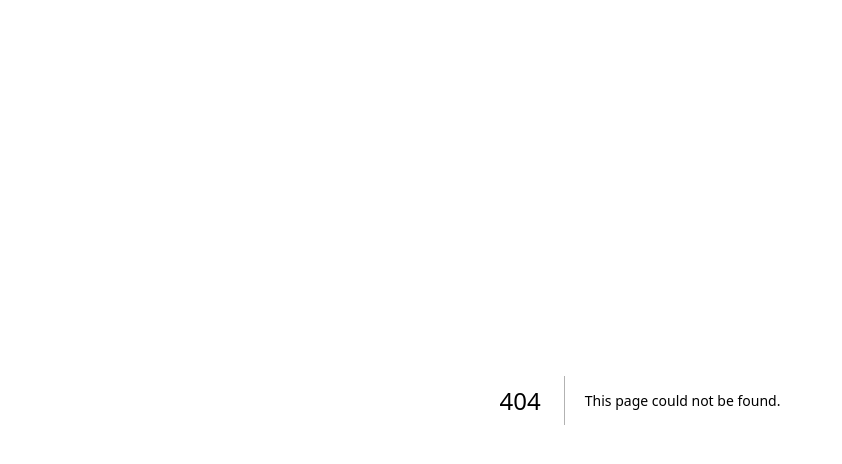
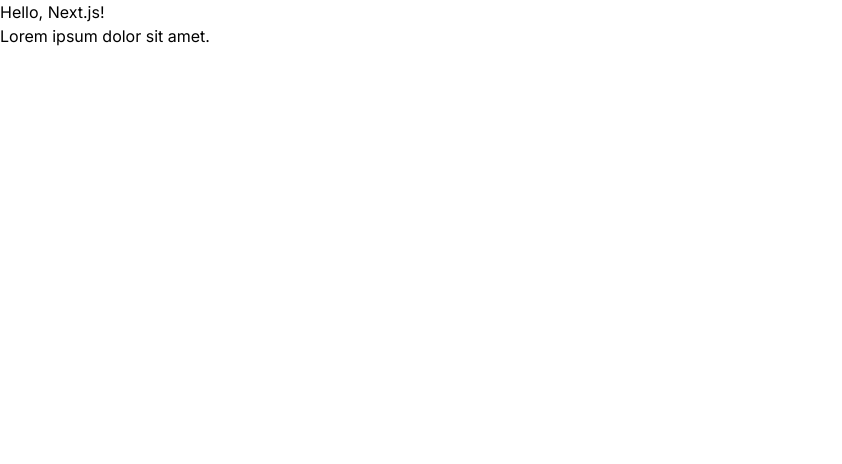
Before and after one commit to perminder-klair/kickoff-nextjs-fullstack, a Next.js app: page /about in a window 1280 px wide. Before the commit this address had no page. Shown: the top 464 px of the page, without its empty margins (0-842 px from the left). Built offline with nearby package versions, Linux system fonts and the light colour scheme.

Commit message:
added mdx support

```diff
--- /dev/null
+++ b/mdx-components.tsx
@@ -0,0 +1,10 @@
+import type { MDXComponents } from 'mdx/types'
+
+// This file is required to use MDX in `app` directory.
+export function useMDXComponents(components: MDXComponents): MDXComponents {
+  return {
+    // Allows customizing built-in components, e.g. to add styling.
+    // h1: ({ children }) => <h1 style={{ fontSize: "100px" }}>{children}</h1>,
+    ...components,
+  }
+}
--- a/next.config.js
+++ b/next.config.js
@@ -2,7 +2,9 @@
 const nextConfig = {
   experimental: {
     appDir: true,
+    mdxRs: true,
   },
-}
+};
 
-module.exports = nextConfig
+const withMDX = require('@next/mdx')();
+module.exports = withMDX(nextConfig);
--- a/package.json
+++ b/package.json
@@ -9,6 +9,7 @@
     "lint": "next lint"
   },
   "dependencies": {
+    "@next/mdx": "^13.2.3",
     "@types/node": "18.14.6",
     "@types/react": "18.0.28",
     "@types/react-dom": "18.0.11",
--- /dev/null
+++ b/src/app/about/content.mdx
@@ -0,0 +1,3 @@
+# Hello, Next.js!
+
+Lorem ipsum dolor sit amet.
--- /dev/null
+++ b/src/app/about/page.tsx
@@ -0,0 +1,5 @@
+import Content from './content.mdx';
+
+export default function Page() {
+  return <Content />;
+}
--- a/src/app/layout.tsx
+++ b/src/app/layout.tsx
@@ -1,7 +1,10 @@
 import { Suspense } from 'react';
+import { Inter } from 'next/font/google'
 import Loading from './loading';
 import StyledComponentsRegistry from '../lib/registry';
 import './globals.css';
+
+const inter = Inter({ subsets: ['latin'] })
 
 export const metadata = {
   title: 'Create Next App',
@@ -16,11 +19,13 @@
   return (
     <html lang="en">
       <body>
-        <StyledComponentsRegistry>
-          <Suspense fallback={<Loading/>}>
-          {children}
-          </Suspense>
-        </StyledComponentsRegistry>
+        <main className={`${inter.className}`}>
+          <StyledComponentsRegistry>
+            <Suspense fallback={<Loading/>}>
+            {children}
+            </Suspense>
+          </StyledComponentsRegistry>
+        </main>
       </body>
     </html>
   )
--- a/src/app/page.tsx
+++ b/src/app/page.tsx
@@ -1,6 +1,5 @@
-import { Inter } from 'next/font/google';
-
-const inter = Inter({ subsets: ['latin'] })
+// import { Inter } from 'next/font/google';
+// const inter = Inter({ subsets: ['latin'] })
 
 export default function Home() {
   return (
```
Also changed, not shown: 2 other files (tests, documents, lock files or other folders).
